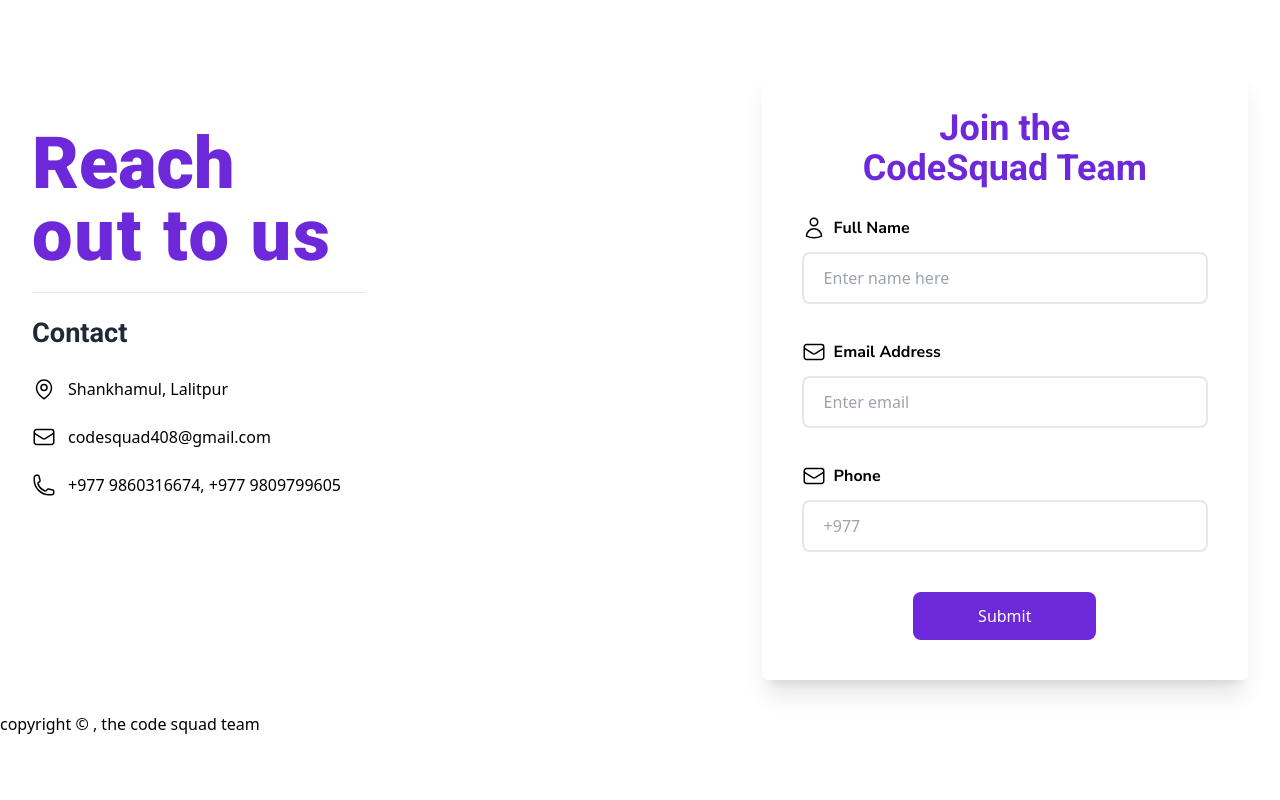
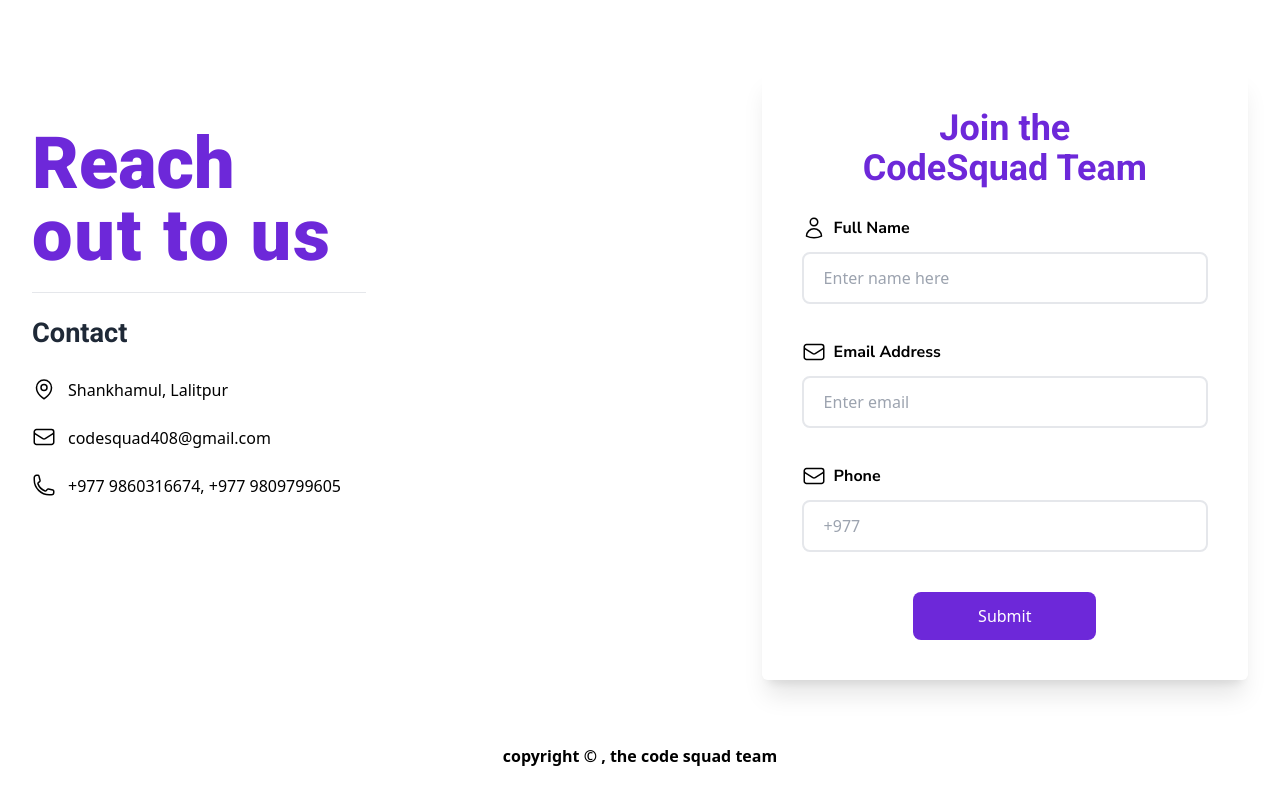
Before and after one commit to vee309bajracharya/Frameworks_practice, a website: page front-end/src/views/index.html in a window 1280 px wide. Shown: the part 2382-3182 px from the top of the page. Before the commit the page ends 3118 px from the top, so only its background shows below. Drawn offline with nearby package versions, Linux system fonts and the light colour scheme; a web font is replaced by a local one.

Commit message:
styling added to footer

```diff
--- a/front-end/src/views/index.html
+++ b/front-end/src/views/index.html
@@ -296,8 +296,9 @@
     <!-- Contact section ends -->
 
     <!-- Footer Starts here -->
-     <footer>
-        <p>copyright &copy; , the code squad team</p>
+     <footer class="wrapper">
+
+        <p class="text-black font-bold text-2xl text-center">copyright &copy; , the code squad team</p>
      </footer>
 
 
```
